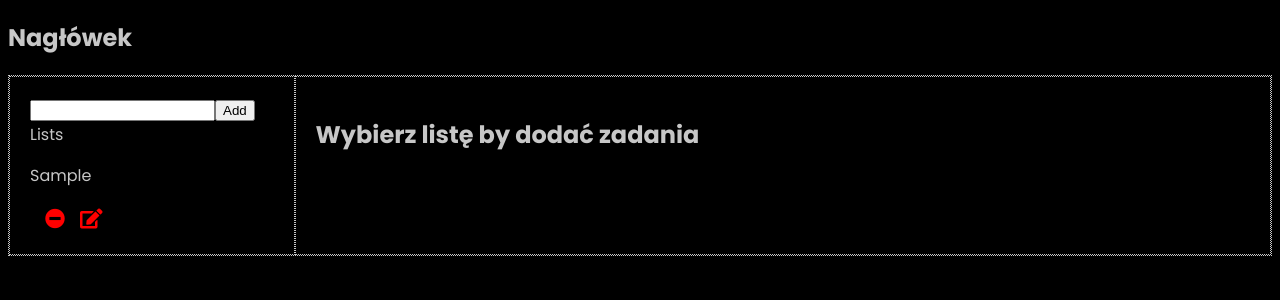
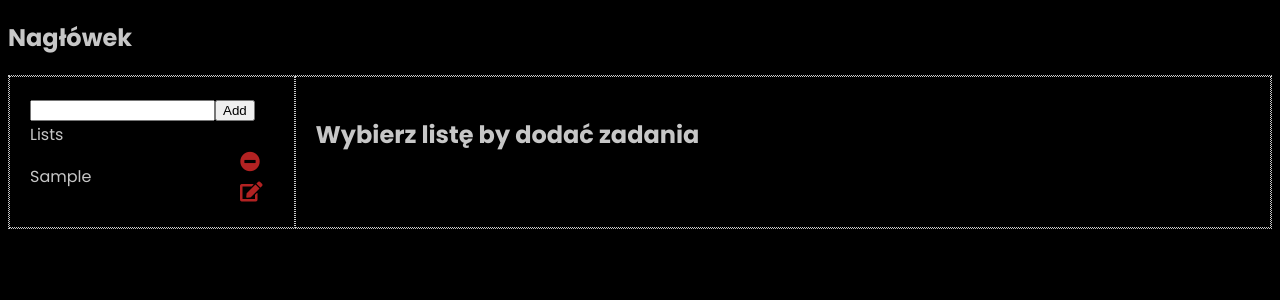
Before and after one commit to danielsuszek/todo-list-redux-ts, a React (Create React App) app: page / in a window 1280 px wide. Both pictures are taken after typing "Sample" into the empty fields and a click on the button "Add". Shown: the top 300 px of the page. Built offline with nearby package versions, Linux system fonts and the light colour scheme.

Commit message:
Add cancel button to edit list modal

```diff
--- a/src/components/EditListModal.tsx
+++ b/src/components/EditListModal.tsx
@@ -1,6 +1,6 @@
 import React, {FC, useState, FormEvent} from 'react';
 import { useDispatch} from 'react-redux';
-import { updateList } from '../store/actions';
+import { setListToEdit, updateList } from '../store/actions';
 import { List } from "../store/type"
 
 interface EditListModalProps {
@@ -14,6 +14,12 @@ const EditListModal:FC<EditListModalProps> = ({listToEdit}) => {
   const inputChangeHandler = (e: FormEvent<HTMLInputElement>) => {
     setListName(e.currentTarget.value)
   }
+
+  const hideModalHandler = () => {
+    dispatch(setListToEdit(''));
+  }
+
+
   const submitHandler = (e: FormEvent<HTMLFormElement>) => {
     e.preventDefault()
     dispatch(updateList(listToEdit.id, listName))
@@ -29,6 +35,7 @@ const EditListModal:FC<EditListModalProps> = ({listToEdit}) => {
           value={listName}
         />
         <button type="submit">Edytuj</button>
+        <button type="button" className="button" onClick={hideModalHandler}>Cancel</button>
       </form>
     </div>
   )
--- a/src/components/Lists.tsx
+++ b/src/components/Lists.tsx
@@ -33,12 +33,15 @@ const Lists: FC = () => {
         <p>Nie masz list</p> :
         (
           Object.values(lists).map((list: List) => {
-            return <div key={list.id}>
+            return (
+              <div key={list.id} className="lists__itemWrapper">
+                <div className="itemWrapper__item">
                   <p
-                className="lists__list"
                     onClick={() => selectListHandler(list.id)}
                   >{list.name}
                   </p>
+                </div>
+                <div className="itemWrapper__buttons">
                   <span onClick={() => setListIdToDeleteHandler(list.id)}>
                     <i title="Kasuj" className="fas fa-minus-circle"></i>
                   </span>
@@ -46,6 +49,8 @@ const Lists: FC = () => {
                     <i title="Edytuj" className="fas fa-edit"></i>
                   </span>
                 </div>
+              </div>
+            )
           })
         )
       }
--- a/src/components/lists.sass
+++ b/src/components/lists.sass
@@ -1,10 +1,20 @@
 @import '../sass/main-import'
 
 .lists
-  &__list
-    cursor: pointer
-  span
-    margin-left: 15px
-    color: #f00
-    cursor: pointer
-    font-size: 20px
+  &__itemWrapper
+    display: flex
+    justify-content: center
+    align-items: center
+    .itemWrapper__item
+      // border: 1px dotted $gray
+      flex-basis: 80%
+      p
+        cursor: pointer
+    .itemWrapper__buttons
+      // border: 1px dotted $gray
+      flex-basis: 20%
+    span
+      margin-left: 15px
+      color: $danger
+      cursor: pointer
+      font-size: 20px
```
Lines whose indentation alone changed are shown as unchanged.
